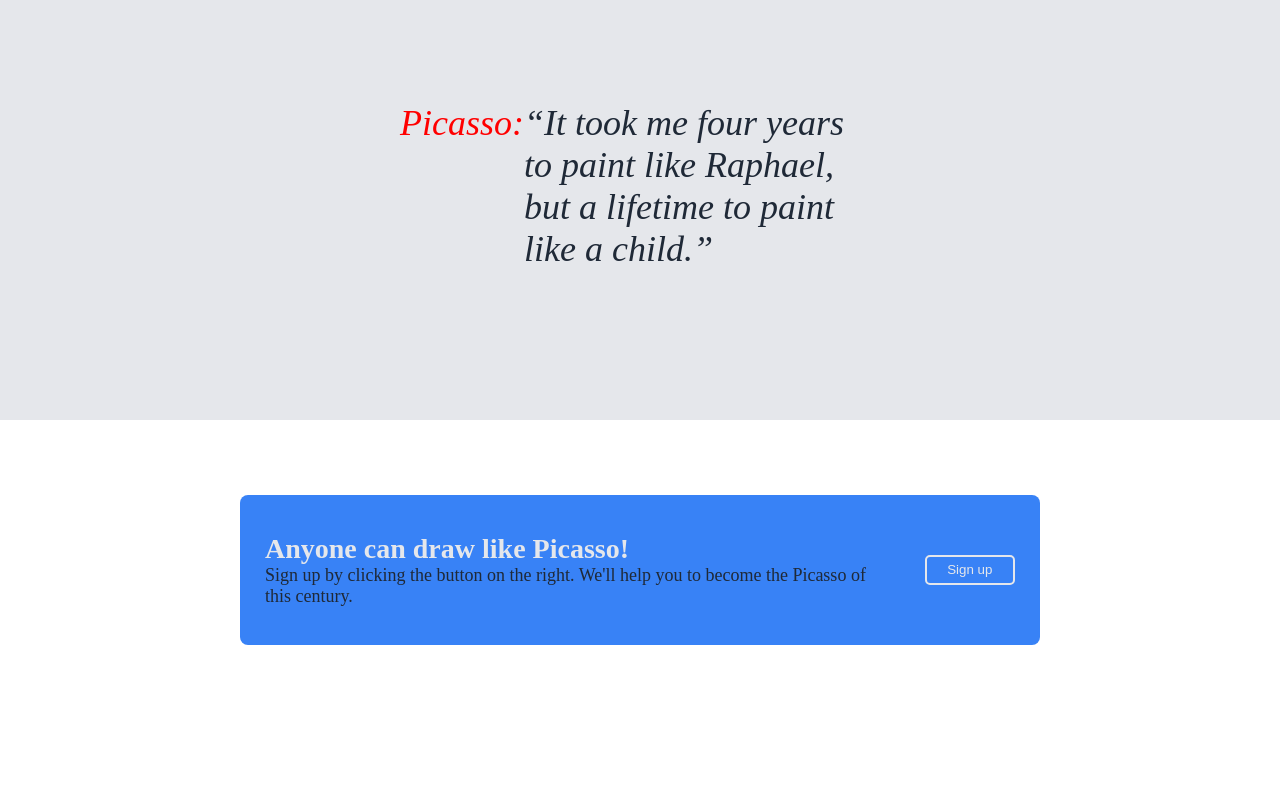
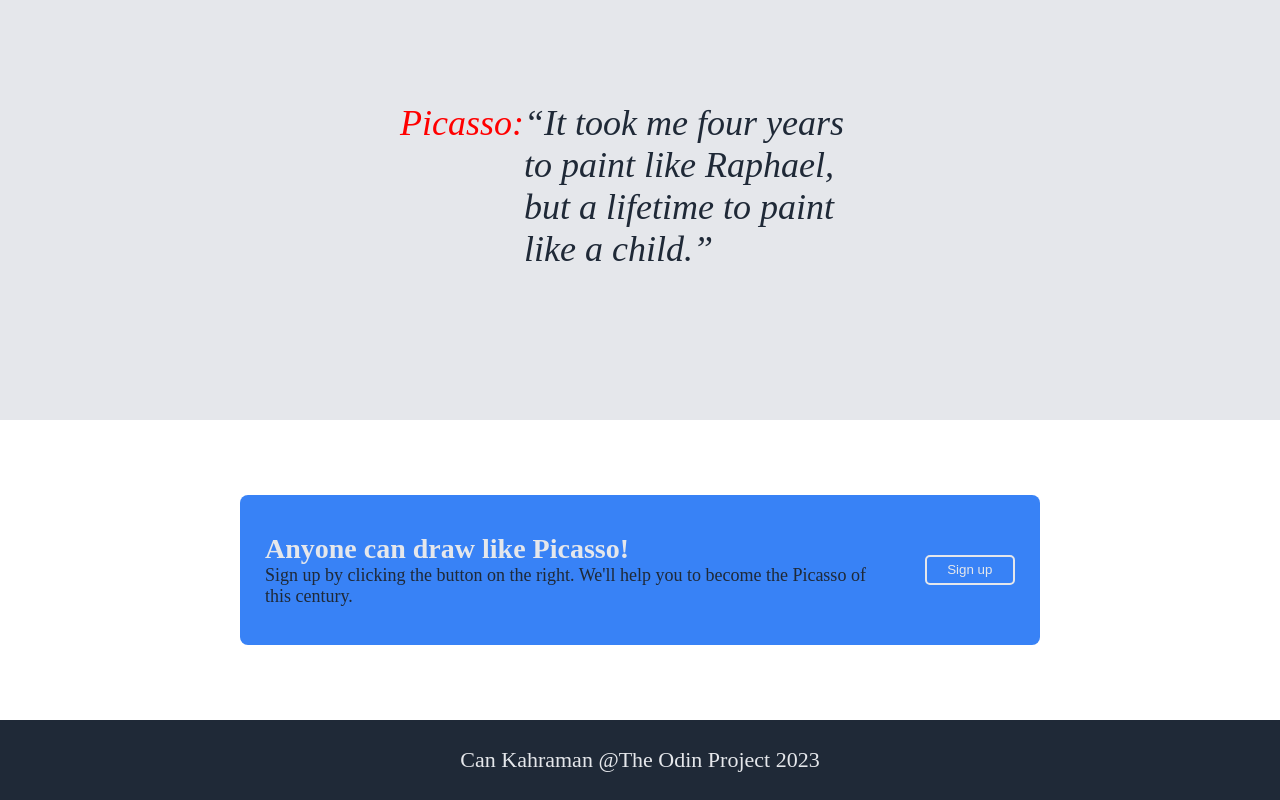
Before and after one commit to cankahramann/Landing-Page, a plain HTML site: page index.html in a window 1280 px wide. Shown: the part 1181-1981 px from the top of the page. Before the commit the page ends 1901 px from the top, so only its background shows below. Drawn offline with Linux system fonts and the light colour scheme.

Commit message:
Add footer

```diff
--- a/index.html
+++ b/index.html
@@ -57,6 +57,9 @@
             <button class="b-button">Sign up</button>
         </div>
     </div>
+    <div class="footer">
+        Can Kahraman @The Odin Project 2023
+    </div>
 
 </body>
 </html>
--- a/style.css
+++ b/style.css
@@ -176,3 +176,16 @@
     border-radius: 5px;
     border:2px solid #E5E7EB
 }
+
+/* ---------The Fourth Section is Over-----------------*/
+
+
+.footer {
+    font-size: 22px;
+    display:flex;
+    align-items: center;
+    justify-content: center;
+    height:80px;
+    color:#E5E7EB;
+    background-color: #1F2937;
+}
```
